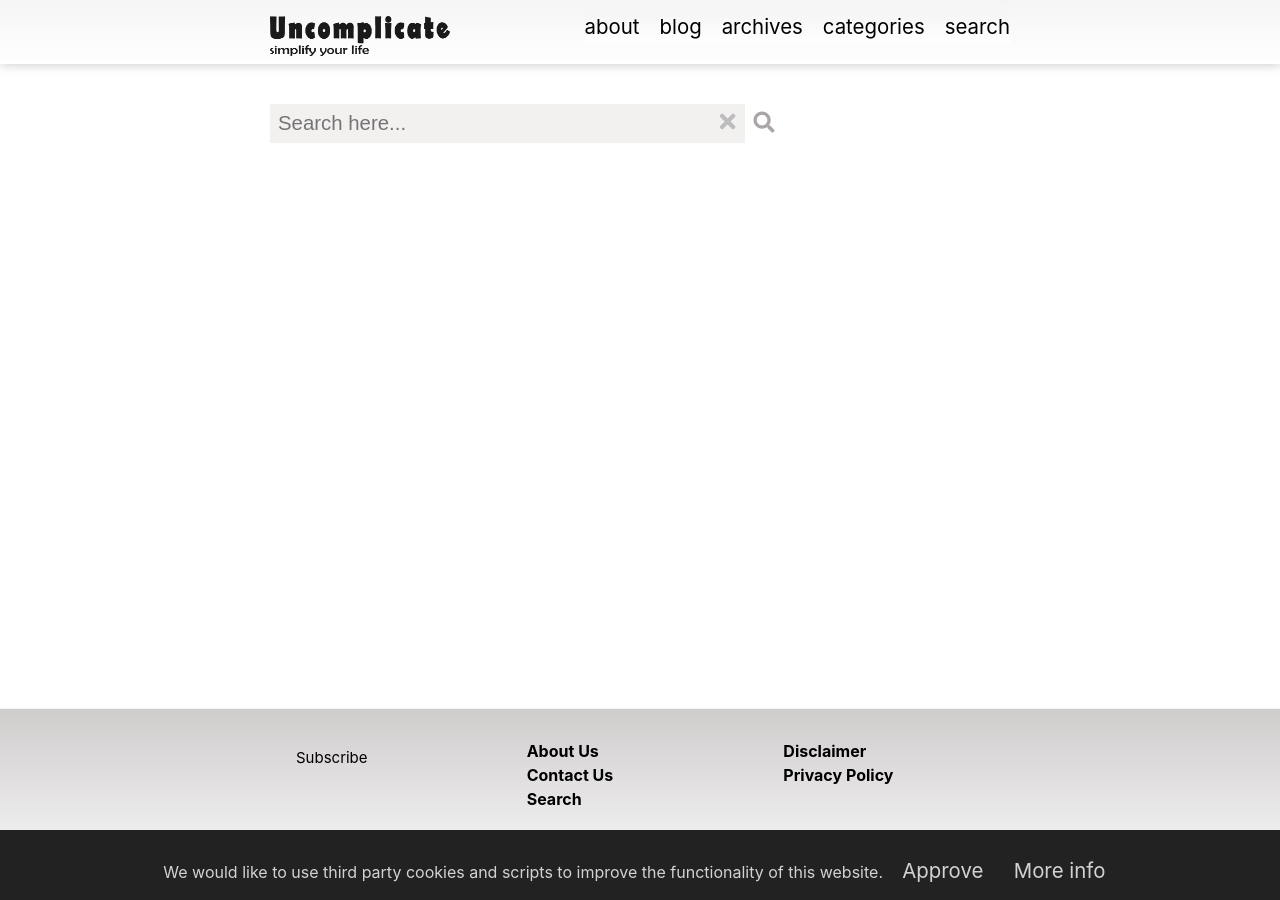
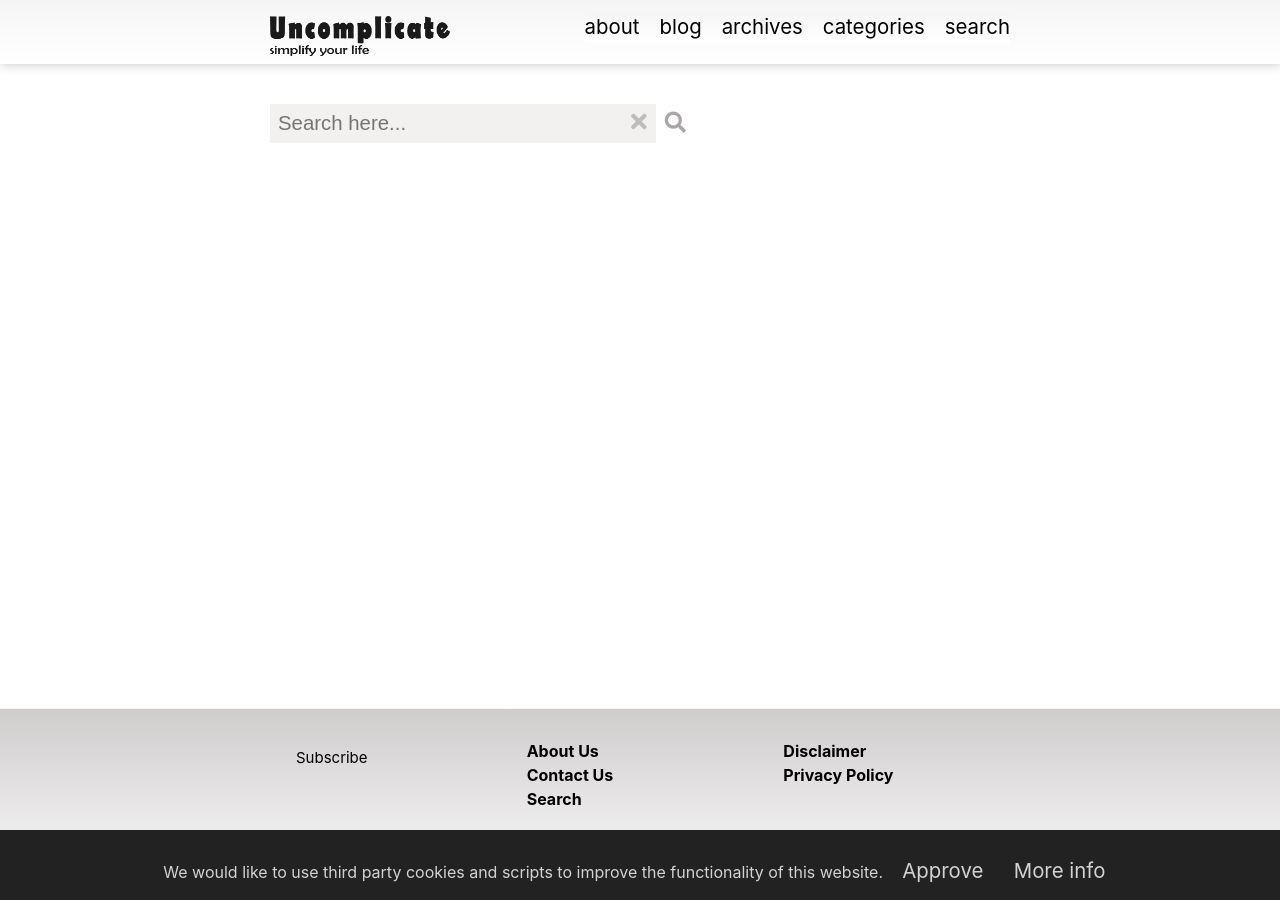
Before and after one commit to eternal-surfer/eternal-surfer.github.io, a Jekyll site: the page built from search.markdown, in a window 1280 px wide. Built offline with Jekyll 4.4.1, drawn with Linux system fonts in a browser that asks for light colours; some web fonts are replaced.

Commit message:
category changes, UI changes

```diff
--- a/_sass/minima/custom-styles.scss
+++ b/_sass/minima/custom-styles.scss
@@ -224,7 +224,7 @@ img#header-logo{
   font-size: 1.275rem;
   font-weight: lighter;
   color: #57656d;
-  width: 62%;
+  width: 50%;
   margin-top: 1px;
 
   //border: 0px;
@@ -232,7 +232,7 @@ img#header-logo{
 
 @media screen and (max-width: 600px) {
   .search-input{
-    width:48%;
+    width:50%;
   }
 }
 
```
